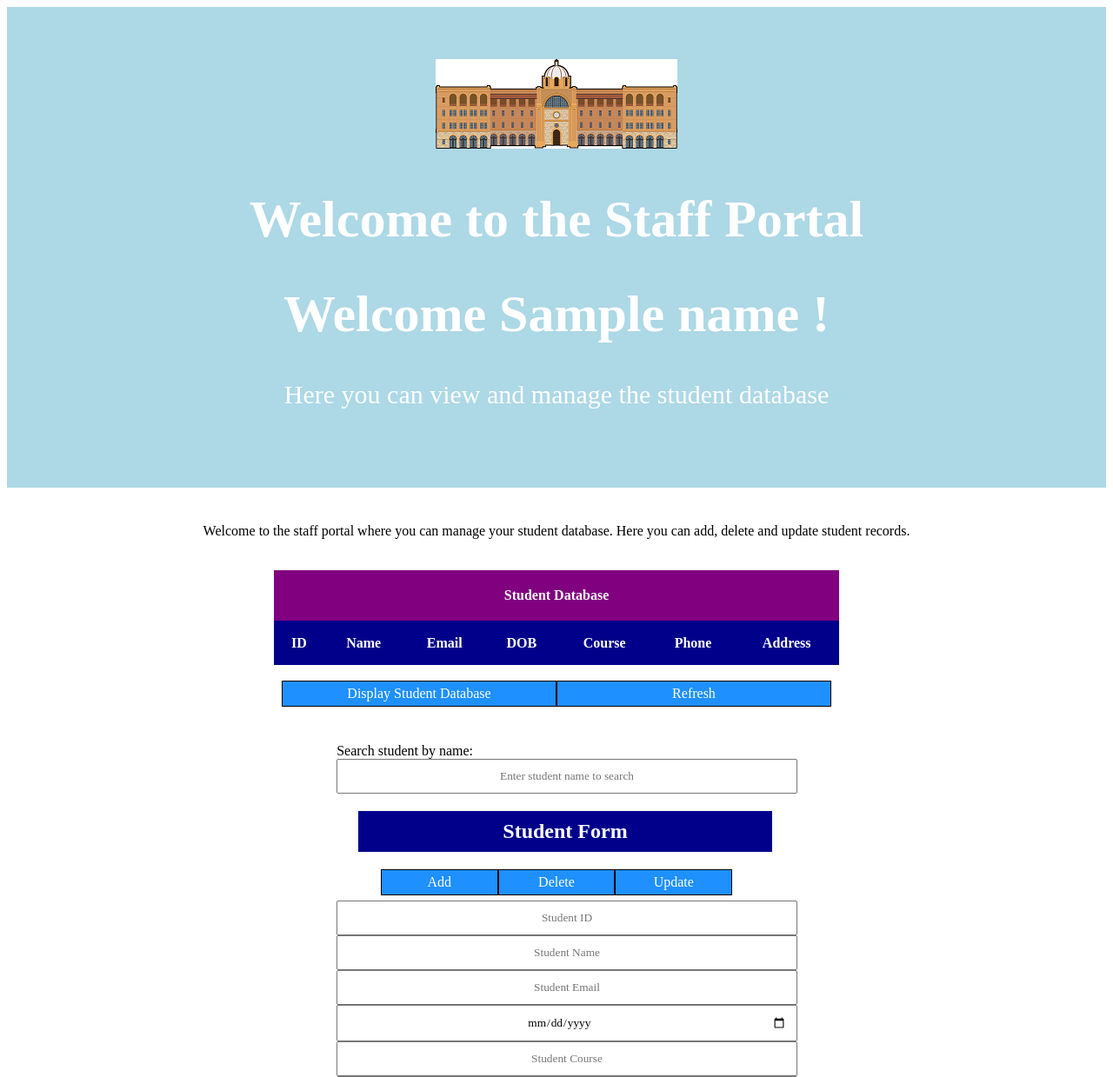
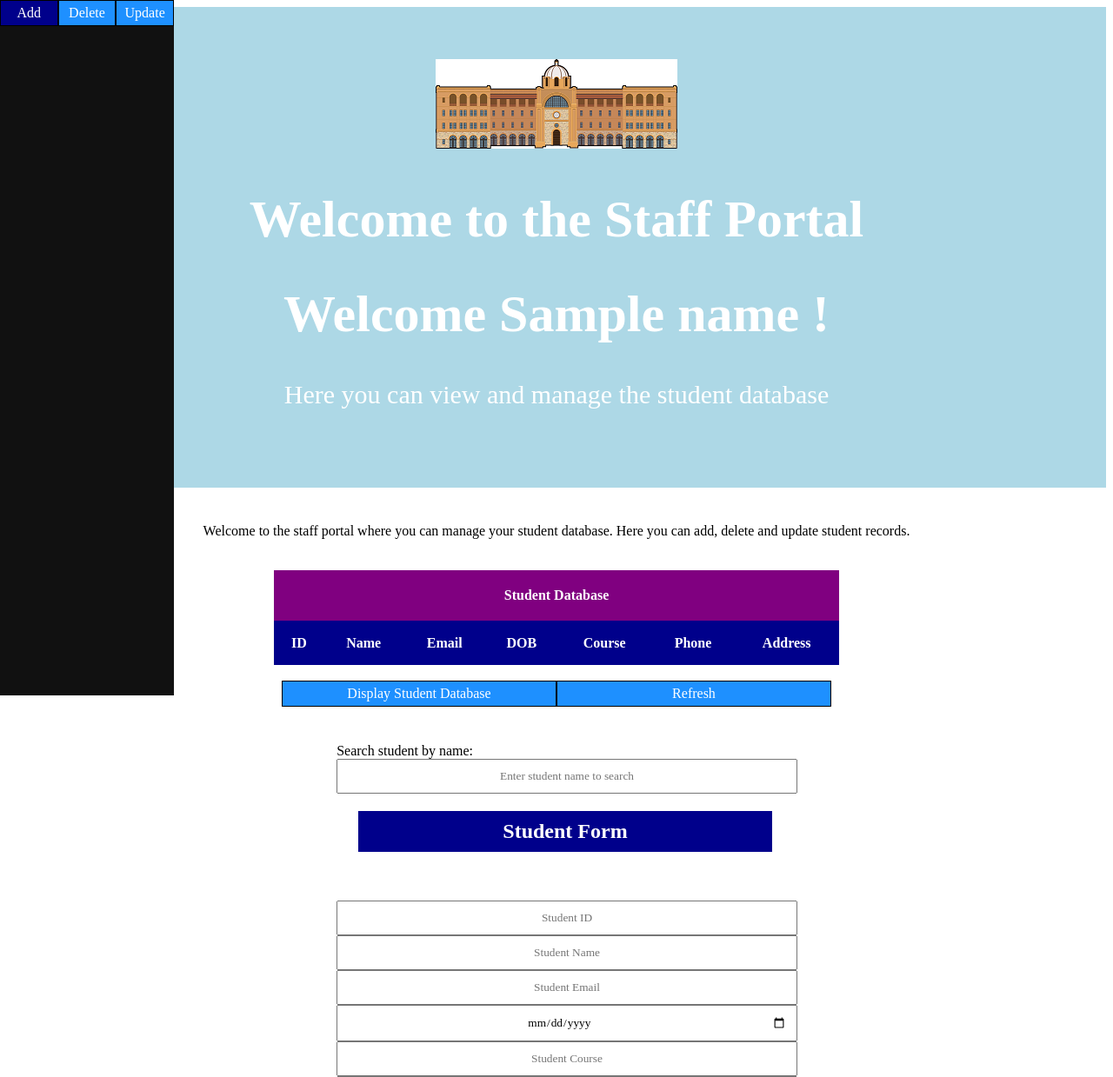
Before and after one commit to Krajoyn/B8IT150_CA, a Flask app: template html/templates/main.html in a window 1280 px wide. Shown: the top 1239 px of the page at 87% size. Run offline with Flask 2, Linux system fonts and the light colour scheme; the template is opened without the code that fills it: most values are stand-ins (such as "Sample title", 1, 10 or a date in 2020); lists and menus that the app fills with data are empty; some libraries are stand-ins or nearby versions.

Commit message:
button layout

```diff
--- a/html/assets/css/main.css
+++ b/html/assets/css/main.css
@@ -122,9 +122,20 @@ main{
   transform: translateY(4px);
 }
 
-.button-group {
+/*.button-group {
   margin-right: 10%;
   margin-left: 10%;
+}*/
+
+.button-group {
+  height: 100%;
+  width: 200px;
+  position: fixed;
+  z-index: 1;
+  top: 0;
+  left: 0;
+  background-color: #111;
+  overflow-x: hidden;
 }
 
 .button-group button {
```
